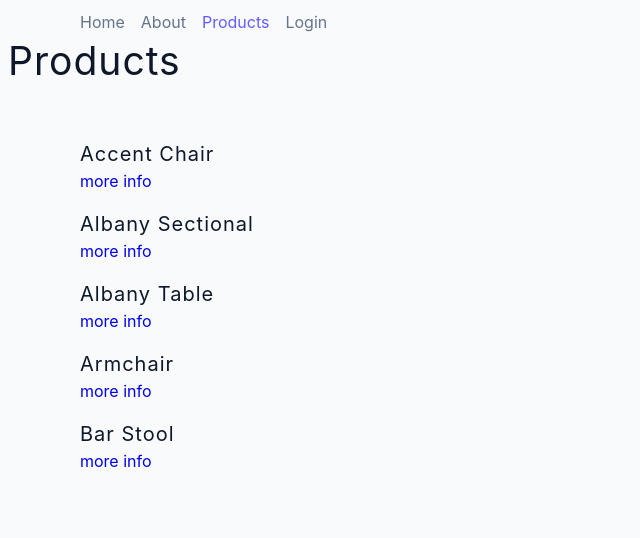
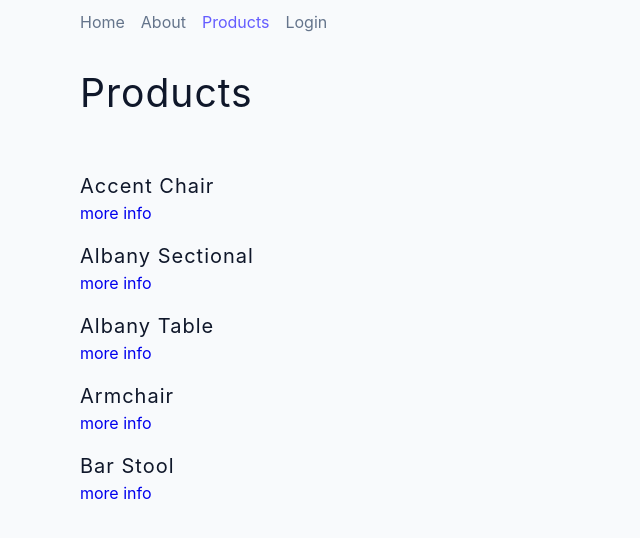
Before and after one commit to rdtungul/rd-router6, a React (Create React App) app: page /products in a window 1280 px wide. Shown: the top 538 px of the page, without its empty margins (0-640 px from the left). Built offline with nearby package versions, Linux system fonts and the light colour scheme.

Commit message:
adding section class for spl file

```diff
--- a/src/pages/SharedProductLayout.js
+++ b/src/pages/SharedProductLayout.js
@@ -2,10 +2,10 @@ import { Outlet } from 'react-router-dom'
 
 const SharedProductLayout = () => {
   return (
-    <>
+    <div className="section">
       <h2>products</h2>
       <Outlet />
-    </>
+    </div>
   )
 }
 
```
